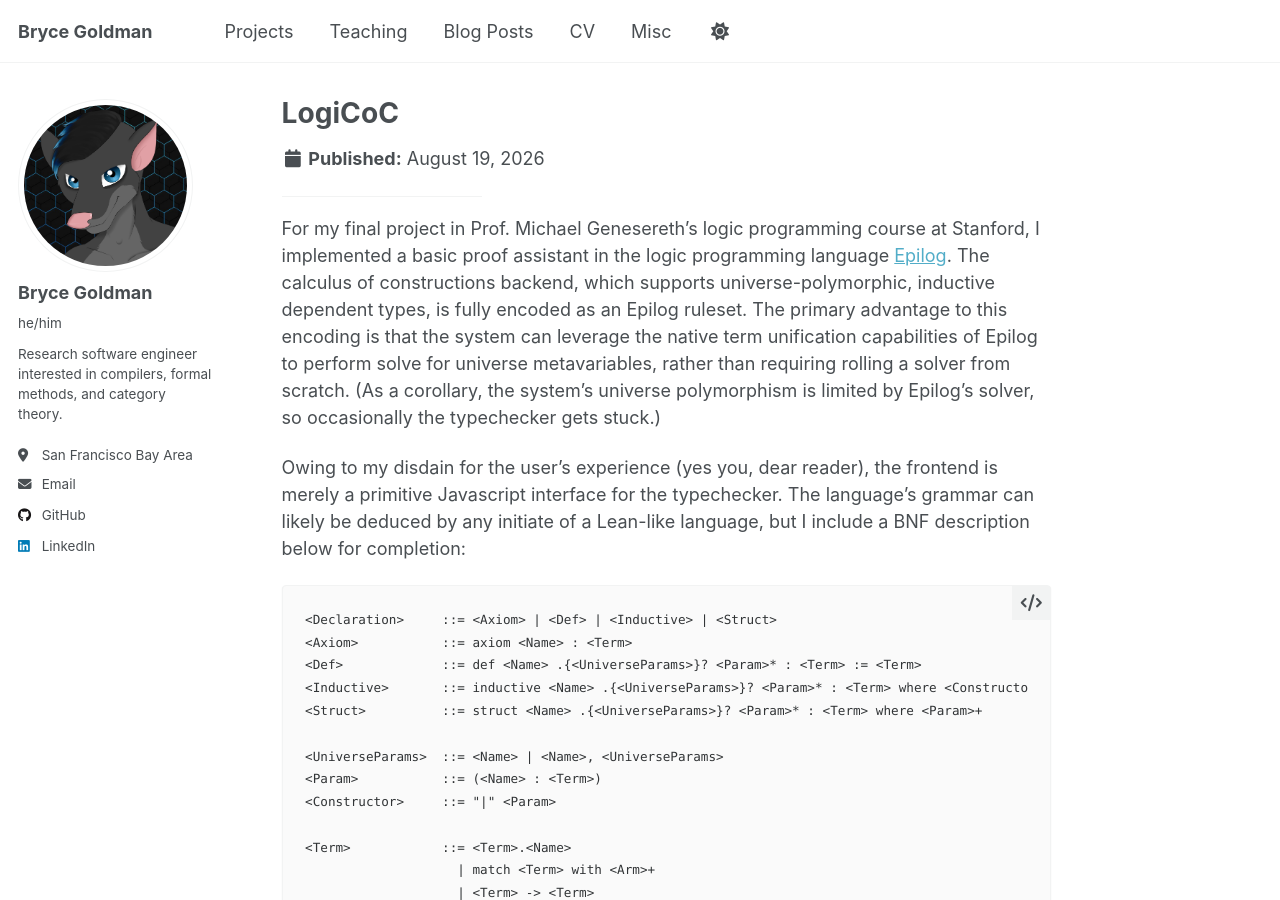
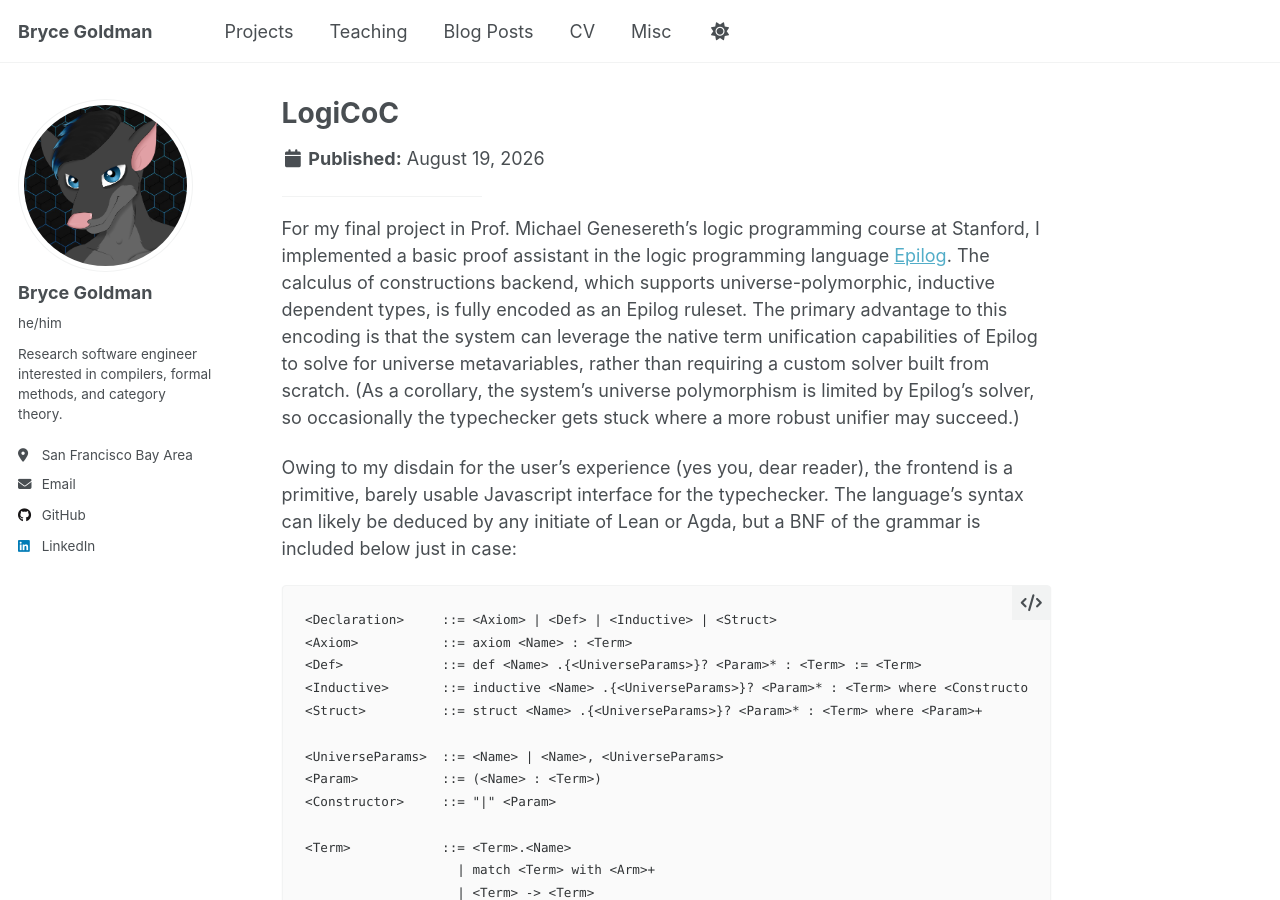
Before and after one commit to Alkizar/alkizar.github.io, a Jekyll site: the page built from _publications/epilog_coc.md, in a window 1280 px wide and 900 px high. Built offline with Jekyll 4.4.1, drawn with Linux system fonts in a browser that asks for light colours.

Commit message:
Added Stuff

````diff
--- a/_publications/epilog_coc.md
+++ b/_publications/epilog_coc.md
@@ -7,9 +7,9 @@ excerpt: 'An implementation of the calculus of constructions as a logic program'
 paperurl: 'https://github.com/Alkizar/epilog-coc'
 ---
 
-For my final project in Prof. Michael Genesereth's logic programming course at Stanford, I implemented a basic proof assistant in the logic programming language <a href='http://epilog.stanford.edu/homepage/index.php'>Epilog</a>. The calculus of constructions backend, which supports universe-polymorphic, inductive dependent types, is fully encoded as an Epilog ruleset. The primary advantage to this encoding is that the system can leverage the native term unification capabilities of Epilog to perform solve for universe metavariables, rather than requiring rolling a solver from scratch. (As a corollary, the system's universe polymorphism is limited by Epilog's solver, so occasionally the typechecker gets stuck.)
+For my final project in Prof. Michael Genesereth's logic programming course at Stanford, I implemented a basic proof assistant in the logic programming language <a href='http://epilog.stanford.edu/homepage/index.php'>Epilog</a>. The calculus of constructions backend, which supports universe-polymorphic, inductive dependent types, is fully encoded as an Epilog ruleset. The primary advantage to this encoding is that the system can leverage the native term unification capabilities of Epilog to solve for universe metavariables, rather than requiring a custom solver built from scratch. (As a corollary, the system's universe polymorphism is limited by Epilog's solver, so occasionally the typechecker gets stuck where a more robust unifier may succeed.)
 
-Owing to my disdain for the user's experience (yes you, dear reader), the frontend is merely a primitive Javascript interface for the typechecker. The language's grammar can likely be deduced by any initiate of a Lean-like language, but I include a BNF description below for completion:
+Owing to my disdain for the user's experience (yes you, dear reader), the frontend is a primitive, barely usable Javascript interface for the typechecker. The language's syntax can likely be deduced by any initiate of Lean or Agda, but a BNF of the grammar is included below just in case:
 
 ```
 <Declaration>     ::= <Axiom> | <Def> | <Inductive> | <Struct>
````
Also changed, not shown: _pages/about.md (+1 -1 lines), _teaching/MUSA_174.md (+1 -1 lines).
